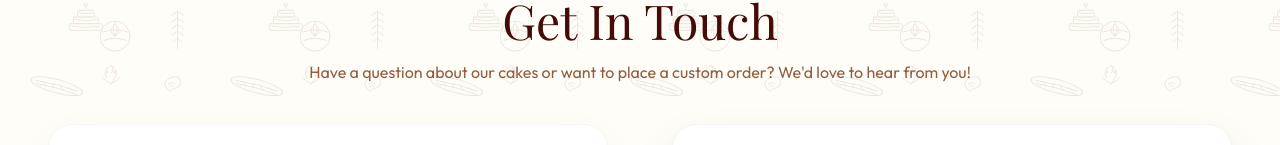
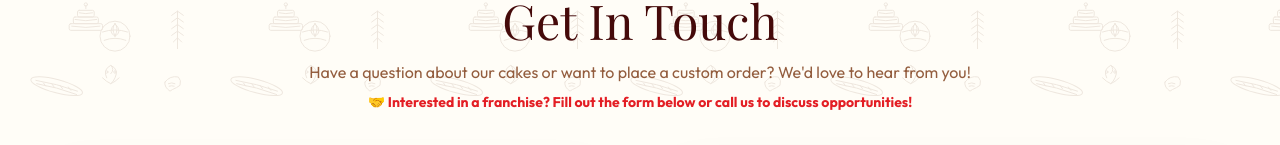
Before and after one commit to ayaan07alam/Bakery-Website, a React (Vite) app in the folder frontend/: page /contact in a window 1280 px wide. Shown: the part 268-413 px from the top of the page. Built offline with nearby package versions, Linux system fonts and the light colour scheme; no server answers; a web font is replaced by a local one.

Commit message:
feat: add franchise inquiry line on contact page

```diff
--- a/frontend/src/pages/Contact.jsx
+++ b/frontend/src/pages/Contact.jsx
@@ -55,6 +55,9 @@ const Contact = () => {
                     <h1 className="text-4xl md:text-5xl font-display text-red-950 mb-4">Get In Touch</h1>
                     <p className="text-amber-900/80 text-base max-w-2xl mx-auto">
                         Have a question about our cakes or want to place a custom order? We'd love to hear from you!
+                    </p>
+                    <p className="text-brand-red font-semibold text-sm mt-2">
+                        🤝 Interested in a franchise? Fill out the form below or call us to discuss opportunities!
                     </p>
                 </div>
 
```
